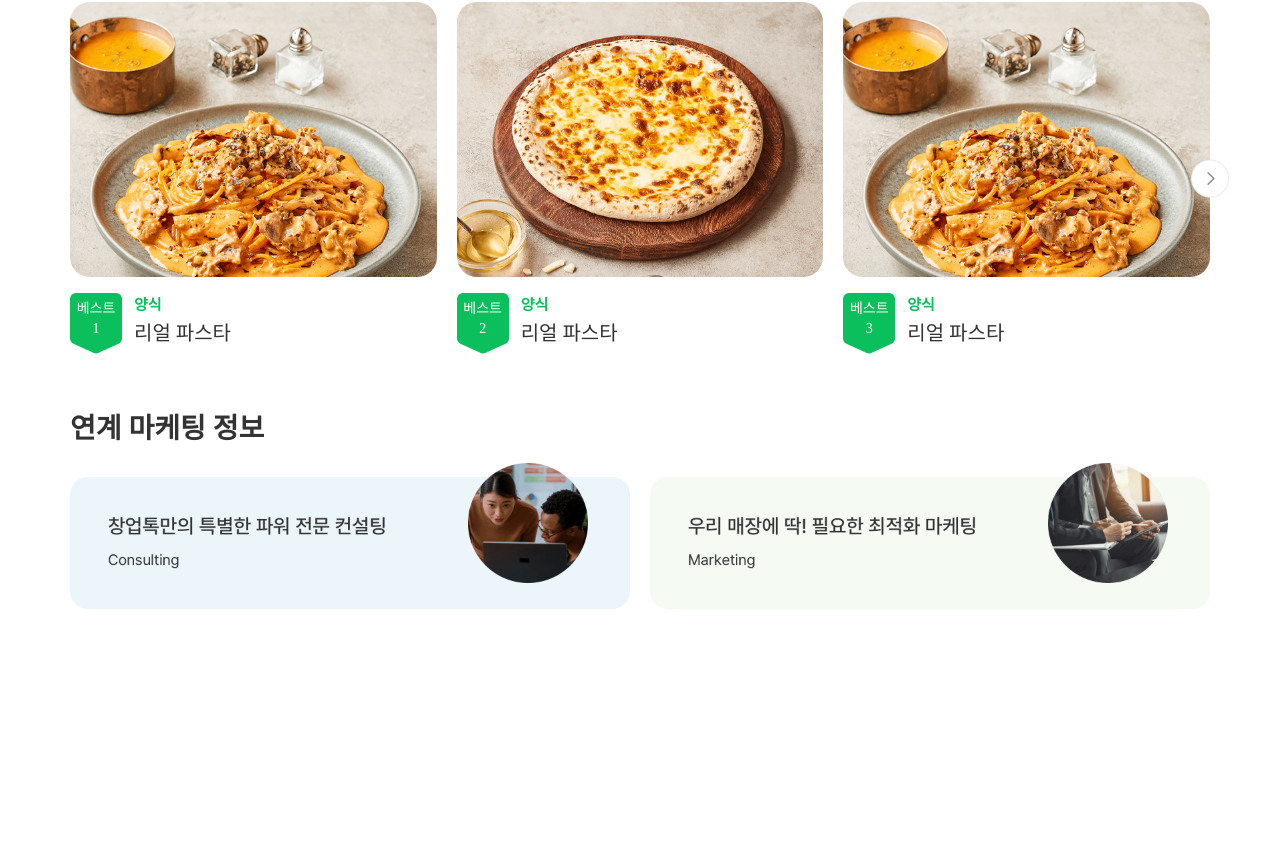
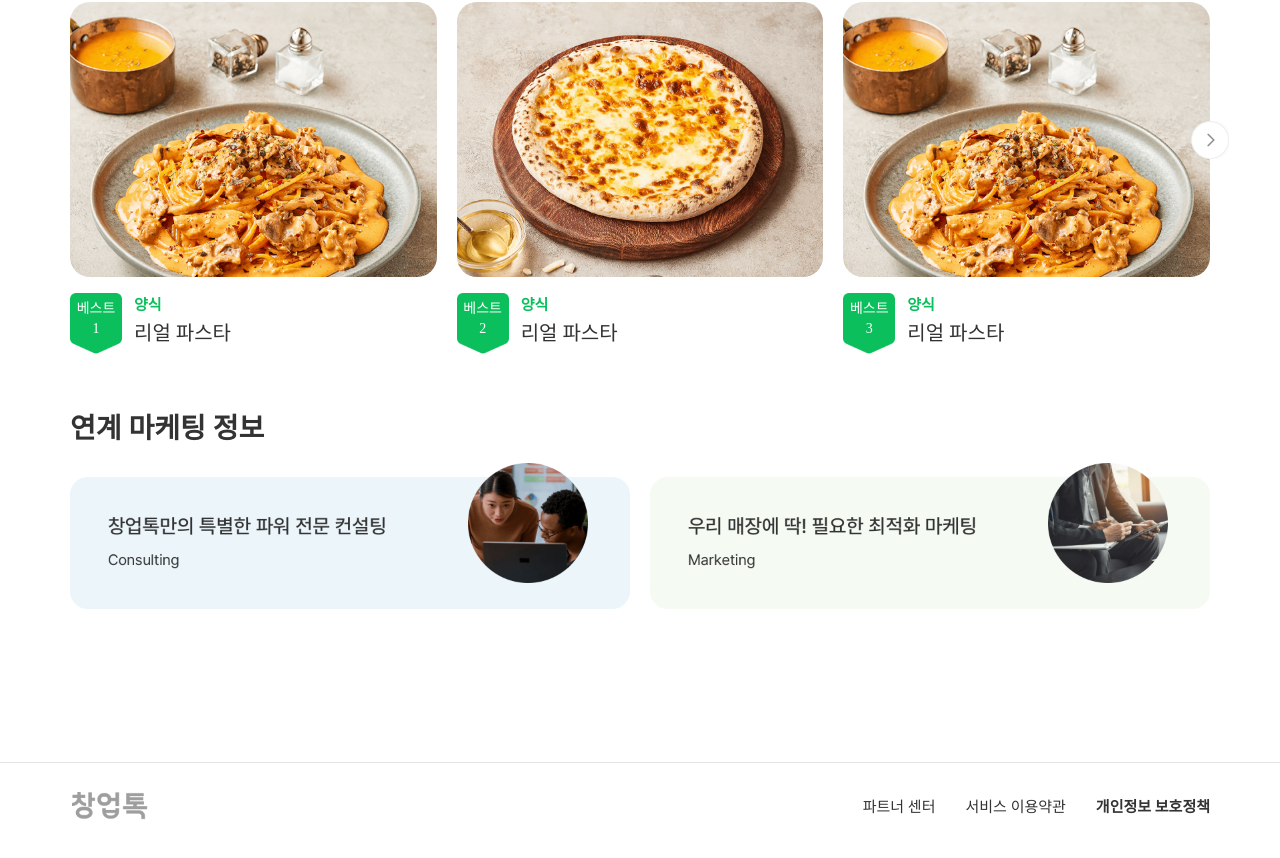
Before and after one commit to kse012050/startupTalk-web, a React (Create React App) app: page / in a window 1280 px wide. Shown: the part 1276-2134 px from the top of the page. Before the commit the page ends 1888 px from the top, so only its background shows below. Built offline with nearby package versions, Linux system fonts and the light colour scheme; a web font is replaced by a local one.

Commit message:
메인페이지 90프로 완성

```diff
--- /dev/null
+++ b/src/components/Footer.jsx
@@ -0,0 +1,17 @@
+import React from 'react';
+import { Link } from 'react-router-dom';
+
+export default function Footer() {
+    return (
+        <footer>
+            <div className="contentSize">
+                <img src={require('../images/logo-footer.png')} alt="창업톡 회색 로고" />
+                <ul>
+                    <li><Link to="/">파트너 센터</Link></li>
+                    <li><Link to="/">서비스 이용약관</Link></li>
+                    <li><Link to="/">개인정보 보호정책</Link></li>
+                </ul>
+            </div>
+        </footer>
+    );
+}
--- a/src/css/global.css
+++ b/src/css/global.css
@@ -17,7 +17,7 @@ mark{color: var(--colorPoint);}
 /* 아이템 */
 .itemBox{display: block;}
 .itemBox .imgBox{width: 100%; border-radius: 20px;}
-.itemBox.basic .imgBox{height: 270px;}
+.itemBox.basic .imgBox{height: var(--itemImgHieght02);}
 .itemBox.basic .itemText{font-weight: 500; margin-top: 20px;}
 .itemBox.basic .itemText strong{display: block; font-size: var(--font01);  margin-bottom: 10px;}
 .itemBox.basic .itemText div{display: flex; align-items: center;}
@@ -29,7 +29,7 @@ mark{color: var(--colorPoint);}
 .itemBox.basic .itemText div span:nth-child(2)::after{content: '억원';}
 .itemBox.basic .itemText div span:nth-child(3)::before{background-image: url('../images/icon-taik.png');}
 .itemBox.basic .itemText div span:nth-child(3)::after{content: '천';}
-.itemBox.best .imgBox{height: 275px;}
+.itemBox.best .imgBox{height: var(--itemImgHieght01);}
 
 .bestList :is(.swiper-slide){counter-increment: bestItem;}
 .bestList :is(.swiper-slide) .itemText{margin-top: 16px; padding: 5px 0 12px 64px; position: relative;}
@@ -54,3 +54,11 @@ header > div nav ul li a:is(.active , :hover){color: var(--colorPoint); font-wei
 header > div div{margin-left: auto; gap: 20px;}
 header > div div .icon-search{width: var(--iconSize02); height: var(--iconSize02);}
 header > div div a:not([class]){color: var(--colorGray);}
+
+/* 푸터 */
+footer{box-shadow: inset 0 1px 0 0 rgba(0, 0, 0, 0.1); padding: 30px 0 40px; margin-top: 150px;}
+footer div{display: flex; justify-content: space-between; align-items: center;}
+footer div img{width: 80px;}
+footer div ul{display: flex; align-items: center; gap: 30px;}
+footer div ul li{font-size: var(--font06);}
+footer div ul li:last-child{font-weight: 700;}
--- a/src/css/page.css
+++ b/src/css/page.css
@@ -1,18 +1,24 @@
-/* 슬라이더 공통 */
-[class|="navigation"]{position: absolute; top: 50%; left: 50%; transform: translate(-50% , -50%); max-width: var(--contentSize); width: 100%; height: 100%; display: flex; justify-content: space-between; z-index: 1; pointer-events: none;}
+
+/* 메인 페이지 */
+.mainPage section > .contentSize{margin-top: 70px;}
+.mainPage section > .contentSize > div:not(:last-child){margin-bottom: 60px;}
+.mainPage section > .contentSize > div h3{font-size: var(--title02); font-weight: 700; margin-bottom: 20px;}
+.mainPage section > .contentSize .sliderArea{position: relative;}
+
+/* 메인 페이지 - 슬라이더 공통 */
+[class|="navigation"]{position: absolute; left: 50%; max-width: var(--contentSize); width: 100%; height: 100%; display: flex; justify-content: space-between; z-index: 1; pointer-events: none;}
 [class|="navigation"] :is(.prev , .next){width: var(--iconSize02); height: 100%; display: flex; align-items: center;}
 [class|="navigation"] :is(.prev , .next)::after{content: ''; width: 100%; height: var(--iconSize02); background-repeat: no-repeat; background-position: center; background-size: cover; cursor: pointer; pointer-events: all;}
+.navigation-basic , .popularArea .navigation-circle{top: 50%; transform: translate(-50% , -50%);}
+.itemSwiper + .navigation-circle{top: 0; transform: translateX(-50%);}
+.itemArea .itemSwiper + .navigation-circle{height: var(--itemImgHieght02);}
+.bastArea .itemSwiper + .navigation-circle{height: var(--itemImgHieght01);}
 .navigation-basic .prev::after{background-image: url('../images/icon-prev-basic.png');}
 .navigation-basic .next::after{background-image: url('../images/icon-next-basic.png');}
 .navigation-circle :is(.prev , .next).swiper-button-disabled{opacity: 0; pointer-events: none;}
 .navigation-circle .prev::after{background-image: url('../images/icon-prev-circle.png'); transform: translateX(-50%);}
 .navigation-circle .next::after{background-image: url('../images/icon-next-circle.png'); transform: translateX(50%);}
 
-/* 메인 페이지 */
-.mainPage section > .contentSize{margin-top: 70px;}
-.mainPage section > .contentSize > div:not(:last-child){margin-bottom: 60px;}
-.mainPage section > .contentSize > div h3{font-size: var(--title02); font-weight: 700; margin-bottom: 20px;}
-.mainPage section > .contentSize .sliderArea{position: relative;}
 /* 메인 페이지 - 메인 슬라이더*/
 .mainPage .mainSwiper{height: 410px; color: white;}
 .mainPage .mainSwiper .swiper-slide{background-position: center; background-size: auto 100%;}
--- a/src/css/root.css
+++ b/src/css/root.css
@@ -17,4 +17,7 @@
     /* 아이콘 사이즈 */
     --iconSize01 : 40px;
     --iconSize02 : 38px;
+    /* 아이템 이미지 크기 */
+    --itemImgHieght01 : 275px;
+    --itemImgHieght02 : 270px;
 }
--- a/src/pages/Main.jsx
+++ b/src/pages/Main.jsx
@@ -163,10 +163,10 @@ export default function Main() {
                     <h3>연계 마케팅 정보</h3>
                     <div>
                         <Link to={'/marketing'}>
-                            <img src={require('../images/main-marketing01.png')} alt="" />
+                            <img src={require('../images/main-marketing01.png')} alt="우리 매장에 딱! 필요한 최적화 마케팅" />
                         </Link>
                         <Link to={'/marketing'}>
-                            <img src={require('../images/main-marketing02.png')} alt="" />
+                            <img src={require('../images/main-marketing02.png')} alt="창업톡만의 특별한 파워 전문 컨설팅"/>
                         </Link>
                     </div>
                 </div>
--- a/src/pages/Root.jsx
+++ b/src/pages/Root.jsx
@@ -1,5 +1,6 @@
 import React from 'react';
 import { Outlet, useLocation } from 'react-router-dom';
+import Footer from '../components/Footer';
 import Navbar from '../components/Navbar';
 
 export default function Root() {
@@ -10,6 +11,7 @@ export default function Root() {
         <div className={location + 'Page'}>
             <Navbar />
             <Outlet />
+            <Footer />
         </div>
     );
 }
```
Also changed, not shown: src/images/logo-footer.png (added).
